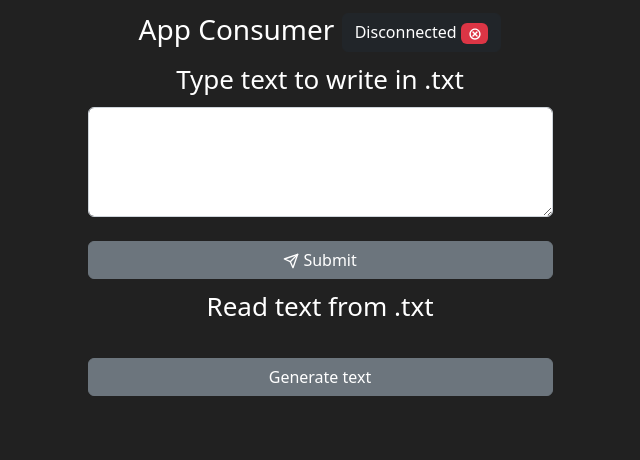
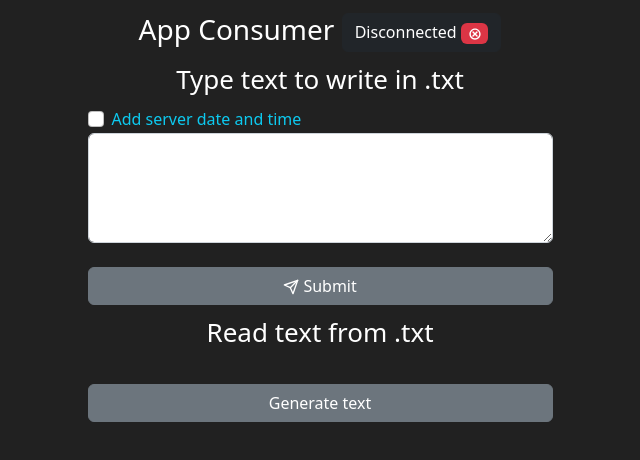
Before and after one commit to 1W3112063PereyraEmiliano/DevelopmentTest, a React (Create React App) app in the folder App/appconsumer/: page / in a window 1280 px wide. Shown: the top 460 px of the page, without its empty margins (320-960 px from the left). Built offline with nearby package versions, Linux system fonts and the light colour scheme.

Commit message:
20221117-Agrego algunos estilos relacionados con el checkbox, ademas de ello se pasa como parametro si queremos la hora del servidor y se agrega un checkbox opcional

```diff
--- a/App/appconsumer/src/App.css
+++ b/App/appconsumer/src/App.css
@@ -33,11 +33,16 @@
   from {
     transform: rotate(0deg);
   }
+
   to {
     transform: rotate(360deg);
   }
 }
 
-.card-text-left{
+.card-text-left {
   text-align: left;
 }
+
+.font-size-checkbox {
+  font-size: 2vh;
+}
--- a/App/appconsumer/src/App.js
+++ b/App/appconsumer/src/App.js
@@ -15,6 +15,7 @@ function App() {
   const [messageConnected, setMessageConnected] = useState('')
   const [showAlertForDisconnected, setShowAlertForDisconnected] = useState(false)
   const [showAlertForServiceError, setShowAlertForServiceError] = useState(false)
+  const [addDate, setAddDate] = useState(false)
   let token = ''
 
   const handleChange = event => {
@@ -30,7 +31,8 @@ function App() {
     if (isConnected) {
 
       const textToWrite = {
-        'text': text
+        'text': text,
+        'add_date': addDate
       }
 
       const result = {}
@@ -212,6 +214,14 @@ function App() {
               <Stack gap={2} className="col-md-5 mx-auto">
                 <Form.Group className="mb-3">
                   <Form.Label>Type text to write in .txt</Form.Label>
+                  <Form.Check
+                    type={'checkbox'}
+                    id={`default`}
+                    label={`Add server date and time`}
+                    className="card-text-left font-size-checkbox text-info"
+                    onChange={() => { setAddDate(!addDate) }}
+                    checked={addDate}
+                  />
                   <Form.Control maxLength={256} value={text} onChange={handleChange} as="textarea" rows={4} />
                 </Form.Group>
                 <Button onClick={writeInFile} variant="secondary"> <FiSend></FiSend> Submit</Button>
```
